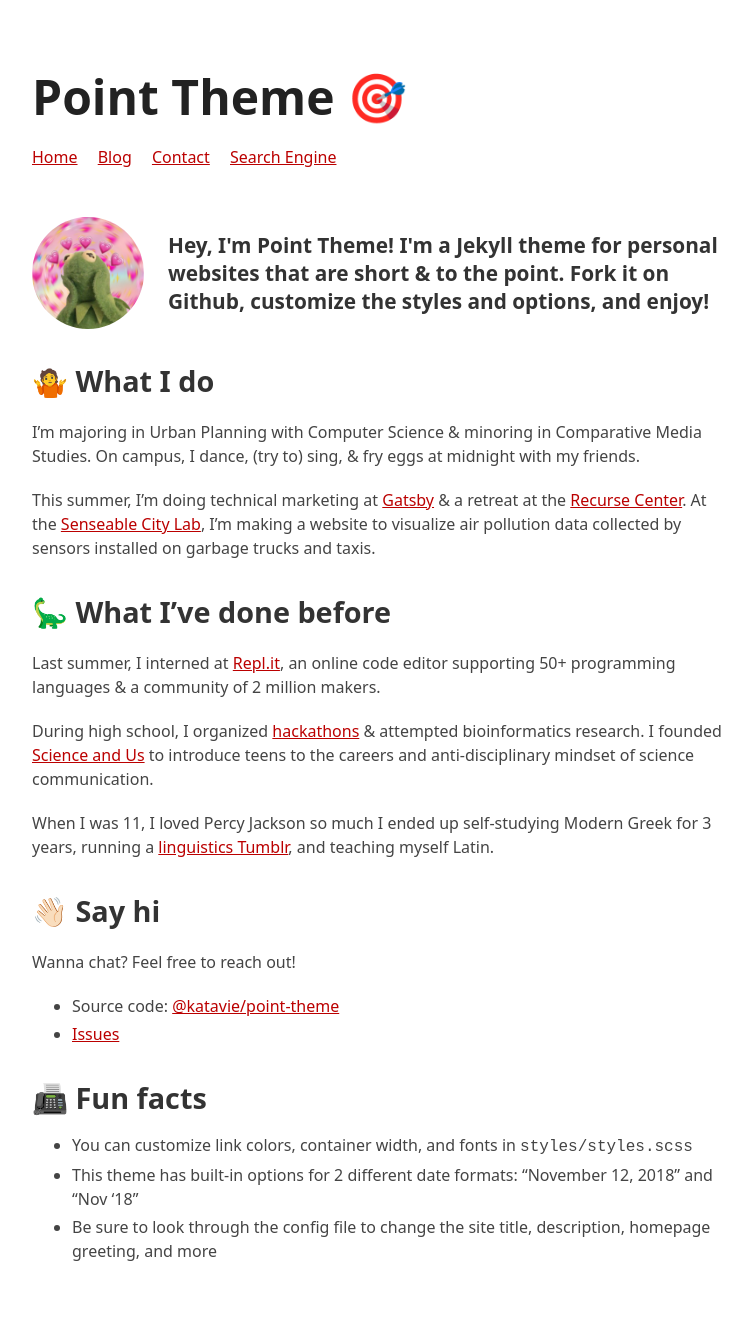
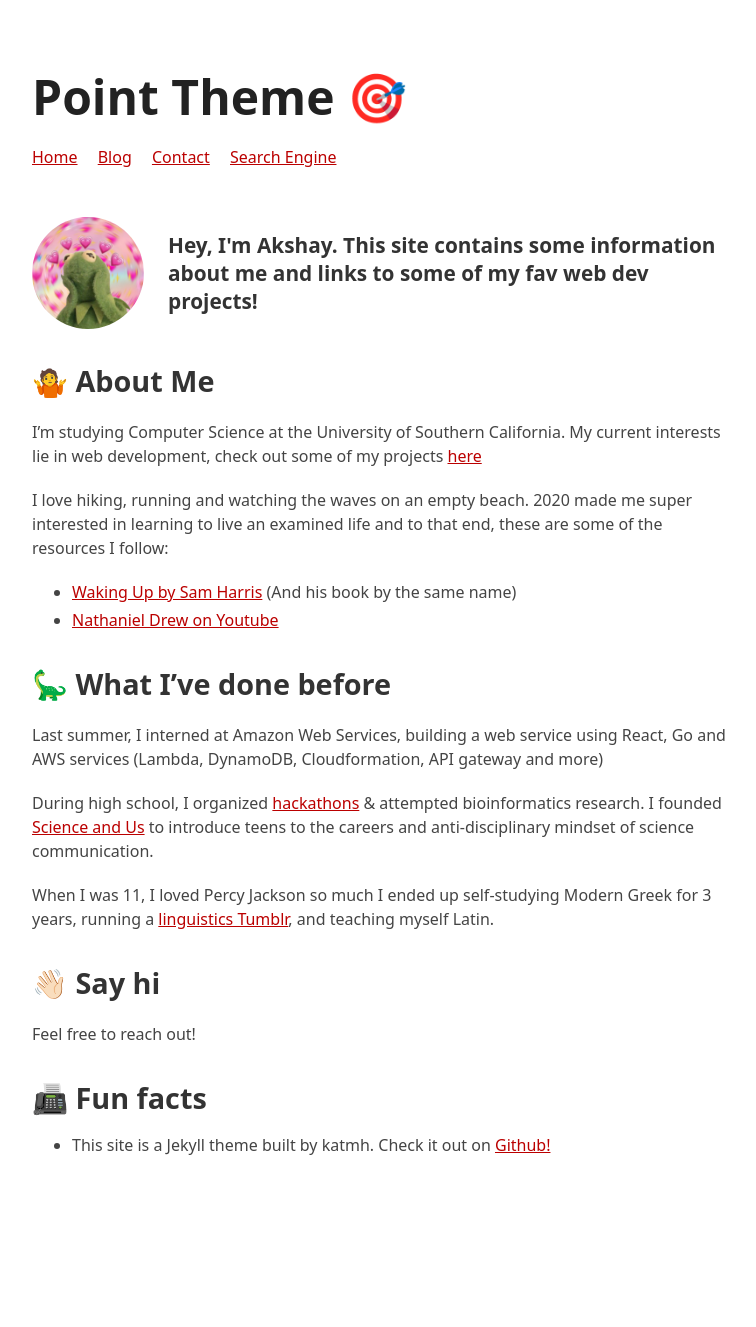
Before and after one commit to pixelexel/pixelexel.github.io, a Jekyll site: the page built from index.md, in a window 1280 px wide. Shown: the whole page, without its empty margins (258-1014 px from the left). Built offline with Jekyll 4.4.1, drawn with Linux system fonts in a browser that asks for light colours; our own code applies the rules of GitHub Pages for plain Markdown files; after the commit the page ends 1221 px from its top, so only the background shows below that.

Commit message:
add info

```diff
--- a/_config.yml
+++ b/_config.yml
@@ -30,7 +30,7 @@ nav-links:
 # for the homepage image + big text next to it
 greeting_image: /assets/me.jpg
 # 100-200 characters recommended
-greeting_text: Hey, I'm Point Theme! I'm a Jekyll theme for personal websites that are short & to the point. Fork it on Github, customize the styles and options, and enjoy!
+greeting_text: Hey, I'm Akshay. This site contains some information about me and links to some of my fav web dev projects!
 
 # show blog post excerpts on blog page
 show_excerpts: false
--- a/index.md
+++ b/index.md
@@ -1,15 +1,18 @@
 ---
 ---
 
-## 🤷 What I do
+## 🤷 About Me
 
-I'm majoring in Urban Planning with Computer Science & minoring in Comparative Media Studies. On campus, I dance, (try to) sing, & fry eggs at midnight with my friends.
+I'm studying Computer Science at the University of Southern California. My current interests lie in web development, check out some of my projects [here](projects)
 
-This summer, I’m doing technical marketing at [Gatsby](https://gatsbyjs.org/) & a retreat at the [Recurse Center](recurse.com). At the [Senseable City Lab](http://senseable.mit.edu/), I'm making a website to visualize air pollution data collected by sensors installed on garbage trucks and taxis.
+I love hiking, running and watching the waves on an empty beach. 2020 made me super interested in learning to live an examined life and to that end, these are some of the resources I follow:
+
+- [Waking Up by Sam Harris](https://app.wakingup.com/) (And his book by the same name)
+- [Nathaniel Drew on Youtube](https://www.youtube.com/channel/UCrdWRLq10OHuy7HmSckV3Vg)
 
 ## 🦕 What I've done before
 
-Last summer, I interned at [Repl.it](https://repl.it/), an online code editor supporting 50+ programming languages & a community of 2 million makers.
+Last summer, I interned at Amazon Web Services, building a web service using React, Go and AWS services (Lambda, DynamoDB, Cloudformation, API gateway and more)
 
 During high school, I organized [hackathons](http://mahacks.com/) & attempted bioinformatics research. I founded [Science and Us](http://scienceandus.org/) to introduce teens to the careers and anti-disciplinary mindset of science communication.
 
@@ -17,13 +20,8 @@ When I was 11, I loved Percy Jackson so much I ended up self-studying Modern Gre
 
 ## 👋🏻 Say hi
 
-Wanna chat? Feel free to reach out!
-
-- Source code: [@katavie/point-theme](http://github.com/katavie/point-theme)
-- [Issues](https://github.com/katavie/point-theme/issues)
+Feel free to reach out!
 
 ## 📠 Fun facts
 
-- You can customize link colors, container width, and fonts in `styles/styles.scss`
-- This theme has built-in options for 2 different date formats: "November 12, 2018" and "Nov '18"
-- Be sure to look through the config file to change the site title, description, homepage greeting, and more
+- This site is a Jekyll theme built by katmh. Check it out on [Github!](https://github.com/katmh/point-theme)
```
Also changed, not shown: about.md (+0 -2 lines), preview.png (deleted).
